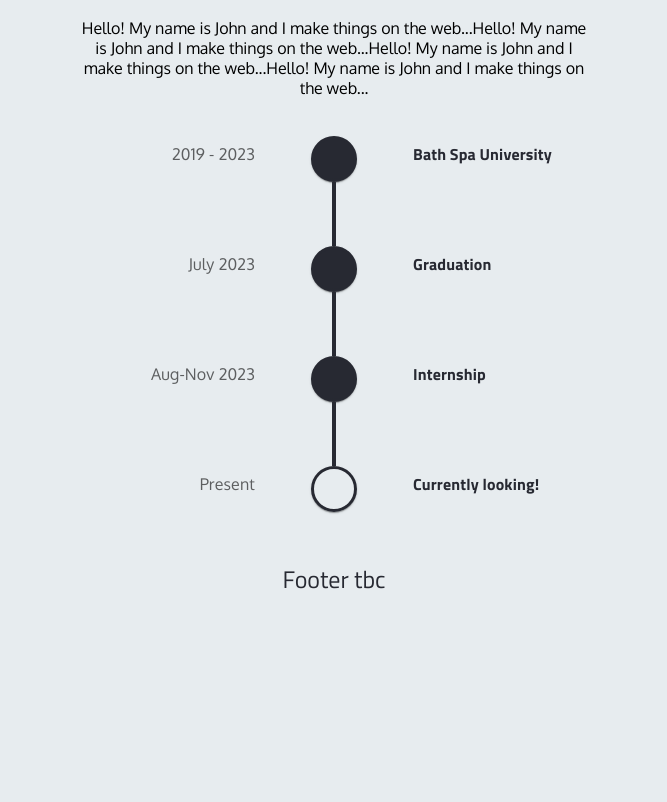
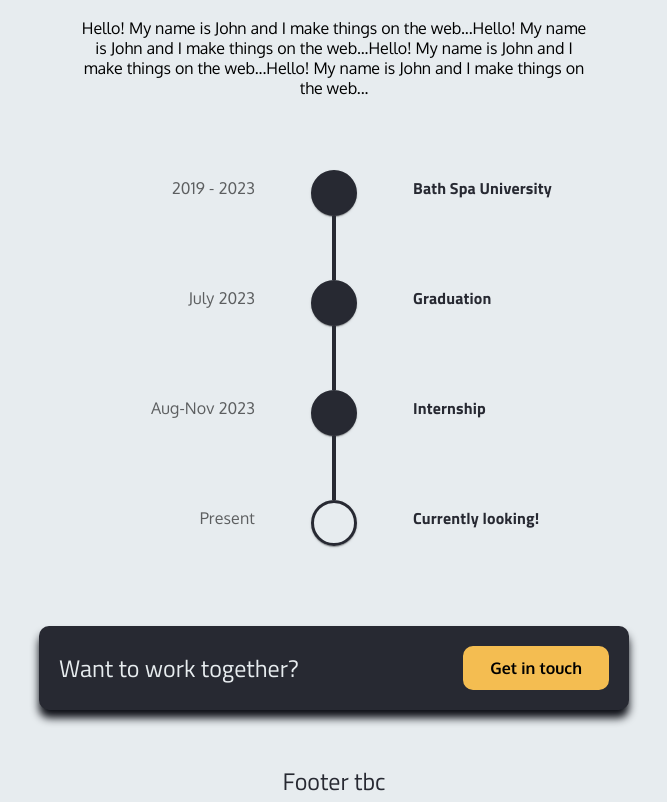
Before and after one commit to JStone1/Portfolio-Site, a React (Vite) app: page / in a window 1280 px wide. Shown: the part 1020-1822 px from the top of the page, without its empty margins (306-973 px from the left). Before the commit the page ends 1620 px from the top, so only its background shows below. Built offline with nearby package versions, Linux system fonts and the light colour scheme.

Commit message:
Added CTA

```diff
--- /dev/null
+++ b/src/components/ContactCTA/ContactCTA.scss
@@ -0,0 +1,42 @@
+@import "src/styles/index.scss";
+
+.cta-container {
+  @include centerContent(row, space-between);
+  background-color: $primary-colour;
+  color: $secondary-colour;
+  box-shadow: $bottom-box-shadow;
+  width: 550px;
+  padding: 0px 20px;
+  border-radius: 10px;
+  margin: 0 auto 50px;
+  h3 {
+    font-size: clamp(0.8rem, 2.5vw + 1rem, 1.5rem);
+  }
+  @include breakpoint(0px, 600px) {
+    @include centerContent(column, space-around);
+    width: 250px;
+    padding: 20px 50px;
+    h3 {
+      margin-top: 0;
+    }
+  }
+}
+
+.cta-button {
+  background-color: $accent-colour;
+  border-radius: 10px;
+  border: solid 2px $accent-colour;
+  padding: 10px 25px;
+
+  font-family: "Oxygen", sans-serif;
+  font-size: 16px;
+  font-weight: 700;
+  transition: 0.5s;
+
+  cursor: pointer;
+  &:hover {
+    background-color: transparent;
+    border: solid 2px $accent-colour;
+    color: $secondary-colour;
+  }
+}
--- /dev/null
+++ b/src/components/ContactCTA/ContactCTA.tsx
@@ -0,0 +1,22 @@
+import "./ContactCTA.scss";
+import { NavLink } from "react-router-dom";
+
+interface Props {
+  title: string;
+  prompt: string;
+}
+
+function ContactCTA({ title, prompt }: Props) {
+  return (
+    <>
+      <div className="cta-container">
+        <h3>{title}</h3>
+        <NavLink to={"/contact"}>
+          <button className="cta-button">{prompt}</button>
+        </NavLink>
+      </div>
+    </>
+  );
+}
+
+export default ContactCTA;
--- a/src/components/ExpTimeline/ExpTimeline.scss
+++ b/src/components/ExpTimeline/ExpTimeline.scss
@@ -1,4 +1,8 @@
 @import "src/styles/index.scss";
+
+.timeline-container {
+  margin: 50px 0px;
+}
 
 .item {
   text-align: center;
@@ -31,6 +35,7 @@
   &:hover {
     background-color: $accent-colour;
     cursor: pointer;
+    transform: scale(1.1);
   }
   @include breakpoint(0px, 600px) {
     margin: 0;
--- a/src/components/ExpTimeline/ExpTimeline.tsx
+++ b/src/components/ExpTimeline/ExpTimeline.tsx
@@ -6,13 +6,14 @@ import TimelineConnector from "@mui/lab/TimelineConnector";
 import TimelineContent from "@mui/lab/TimelineContent";
 import TimelineDot from "@mui/lab/TimelineDot";
 import TimelineOppositeContent from "@mui/lab/TimelineOppositeContent";
+import { NavLink } from "react-router-dom";
 
 interface Props {}
 
 function ExpTimeline({}: Props) {
   return (
     <>
-      <Timeline>
+      <Timeline className="timeline-container">
         <TimelineItem className="item">
           <TimelineOppositeContent className="date" color="text.secondary">
             2019 - 2023
@@ -50,7 +51,9 @@ function ExpTimeline({}: Props) {
             Present
           </TimelineOppositeContent>
           <TimelineSeparator>
-            <TimelineDot className="dot outlined" />
+            <NavLink to="/contact">
+              <TimelineDot className="dot outlined" />
+            </NavLink>
           </TimelineSeparator>
           <TimelineContent className="title">
             Currently looking!
--- a/src/pages/Home.tsx
+++ b/src/pages/Home.tsx
@@ -2,6 +2,7 @@ import Layout from "@components/Layout/Layout";
 import Hero from "@components/Hero/Hero";
 import SectionTitle from "@components/SectionTitle/SectionTitle";
 import ExpTimeline from "@components/ExpTimeline/ExpTimeline";
+import ContactCTA from "@components/ContactCTA/ContactCTA";
 
 const Home = () => {
   return (
@@ -13,6 +14,10 @@ const Home = () => {
           desc="Hello! My name is John and I make things on the web...Hello! My name is John and I make things on the web...Hello! My name is John and I make things on the web...Hello! My name is John and I make things on the web..."
         ></SectionTitle>
         <ExpTimeline></ExpTimeline>
+        <ContactCTA
+          title="Want to work together?"
+          prompt="Get in touch"
+        ></ContactCTA>
       </Layout>
     </>
   );
```
